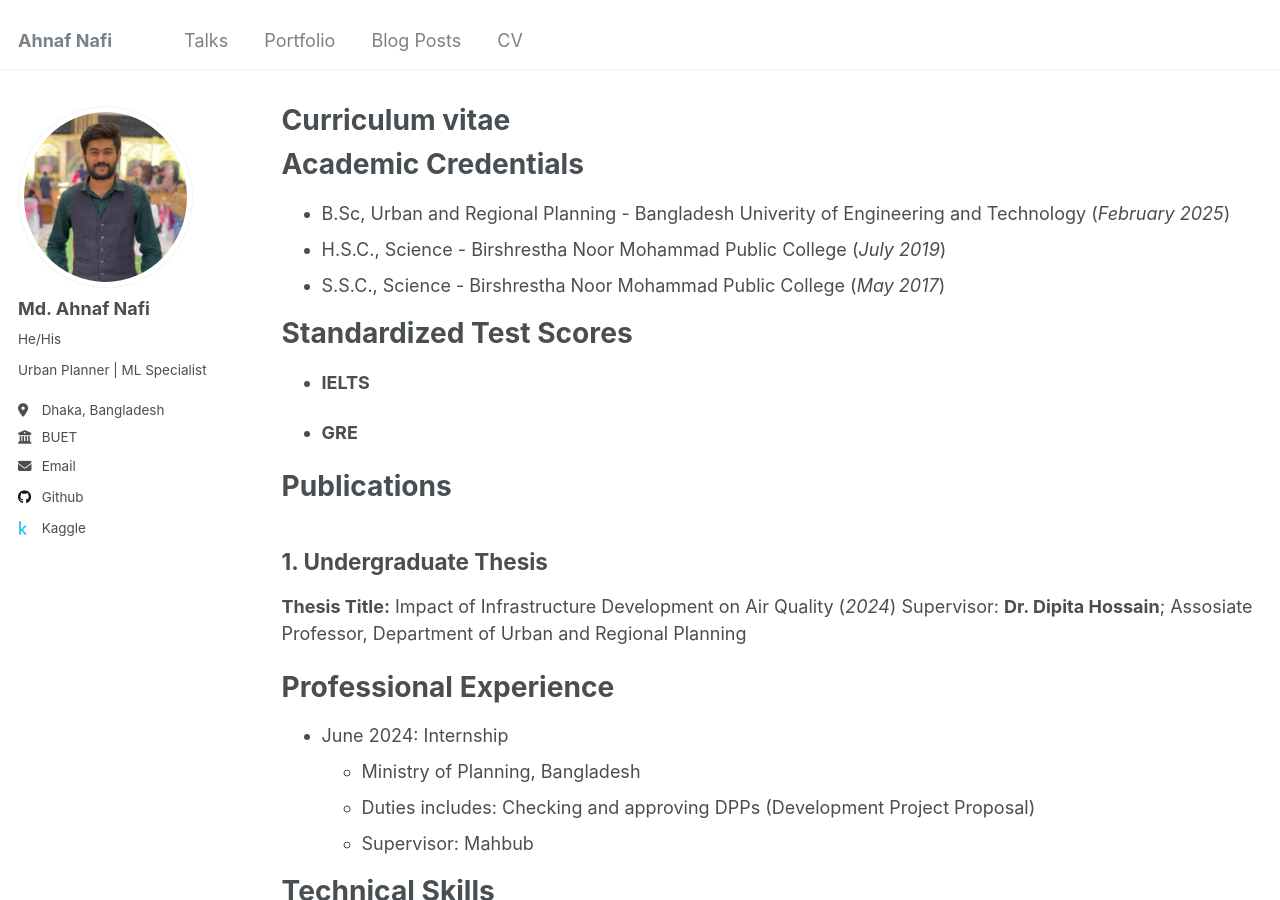
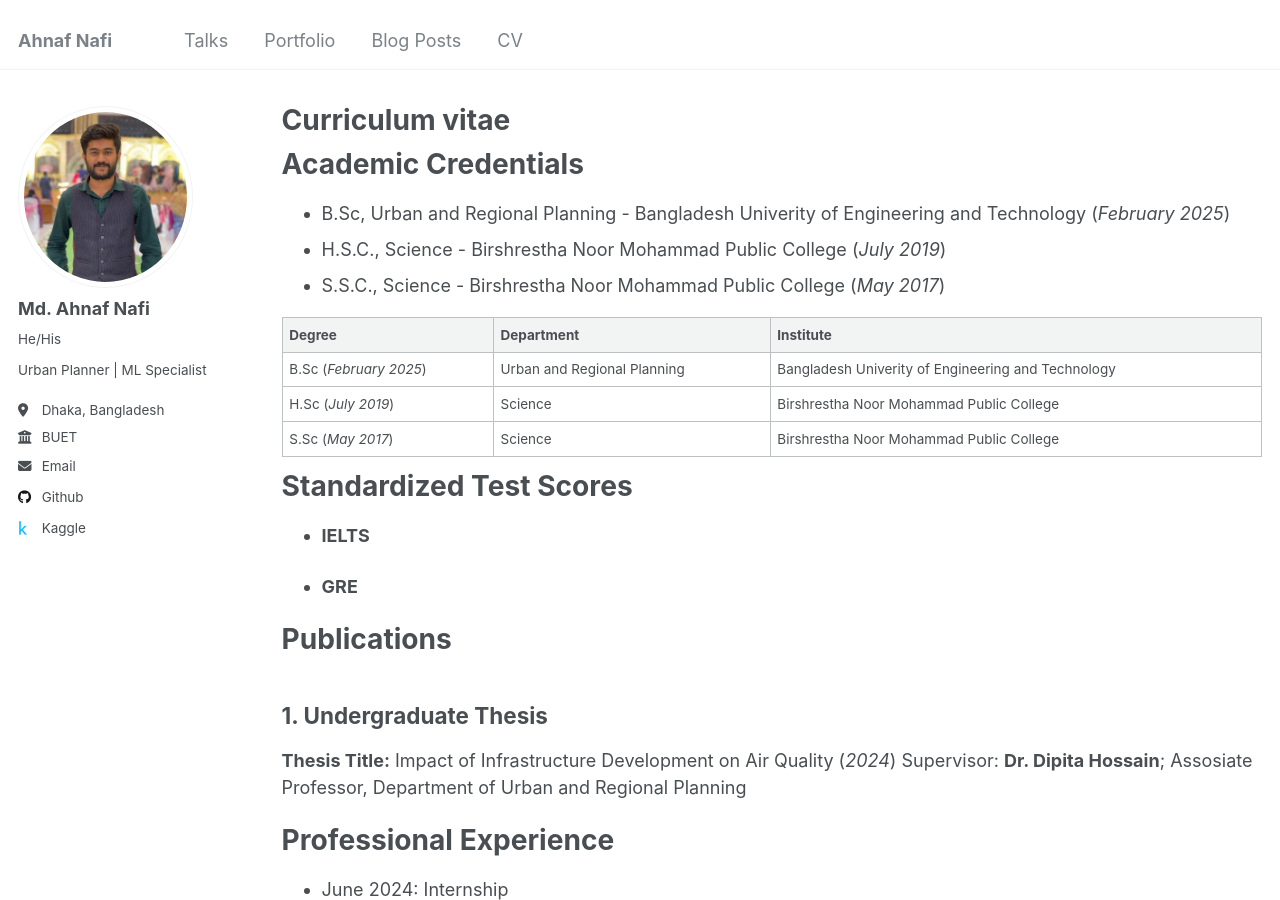
Before and after one commit to NafixData/ahnafnafi, a Jekyll site: the page built from _pages/cv.md, in a window 1280 px wide and 900 px high. Built offline with Jekyll 4.4.1, drawn with Linux system fonts in a browser that asks for light colours.

Commit message:
Update cv.md

```diff
--- a/_pages/cv.md
+++ b/_pages/cv.md
@@ -14,6 +14,15 @@ Academic Credentials
 - B.Sc, Urban and Regional Planning - Bangladesh Univerity of Engineering and Technology (_February 2025_)
 - H.S.C., Science - Birshrestha Noor Mohammad Public College (_July 2019_)
 - S.S.C., Science - Birshrestha Noor Mohammad Public College (_May 2017_)
+
+| Degree                 | Department                                           |  Institute                                         |
+| -----------------------| -----------------------------------------------------| ---------------------------------------------------|
+| B.Sc (_February 2025_) |Urban and Regional Planning                           | Bangladesh Univerity of Engineering and Technology |
+| H.Sc (_July 2019_)     | Science                                              | Birshrestha Noor Mohammad Public College           |
+| S.Sc (_May 2017_)      | Science                                              | Birshrestha Noor Mohammad Public College           |
+
+
+
 
 Standardized Test Scores
 ======
```
